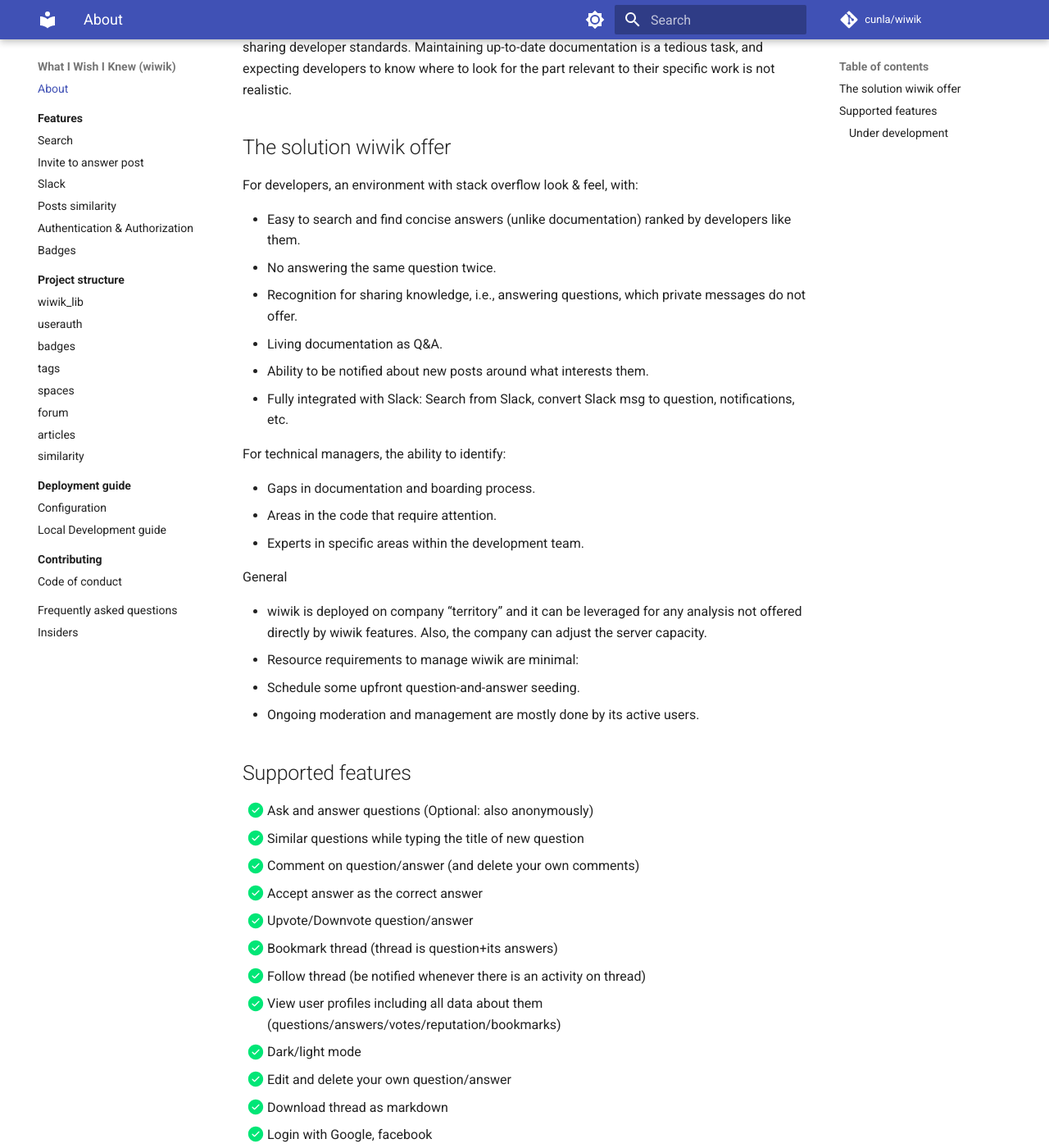
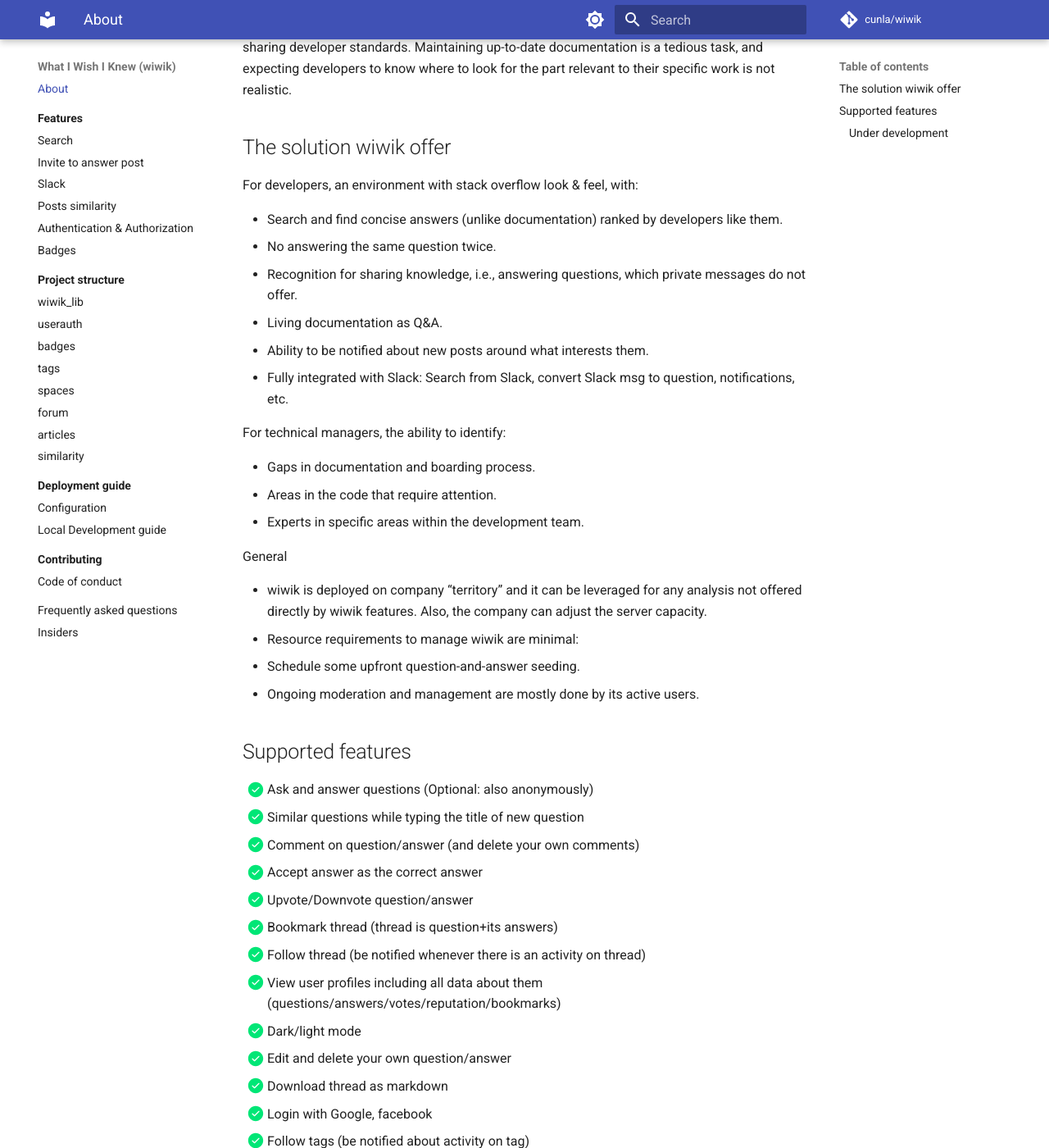
Before and after one commit to dsoftwareinc/wiwik, an MkDocs documentation site: the page built from docs/index.md, in a window 1280 px wide and 1400 px high, scrolled down 531 px. Shown: the whole window at 82% size. Built offline with MkDocs 1.6.1 and Material for MkDocs 9.7.7, drawn with Linux system fonts in a browser that asks for light colours; emoji names are drawn with the system emoji font; comment, search, counter and statistics services are not loaded; the version menu is left out.

Commit message:
fix:typos

```diff
--- a/docs/index.md
+++ b/docs/index.md
@@ -27,7 +27,7 @@
 
 For developers, an environment with stack overflow look & feel, with:
 
-- Easy to search and find concise answers (unlike documentation) ranked by developers like them.
+- Search and find concise answers (unlike documentation) ranked by developers like them.
 - No answering the same question twice.
 - Recognition for sharing knowledge, i.e., answering questions, which private messages do
   not offer.
--- a/docs/stylesheets/extra.css
+++ b/docs/stylesheets/extra.css
@@ -7,11 +7,6 @@
     }
 }
 
-.heart {
-    animation: heart 1000ms infinite;
-    color: #e91e63;
-}
-
 .tabbed-block code {
     max-height: 300px;
 }
```
Also changed, not shown: docs/deployment/configuration.md (+1 -1 lines), forum/static/css/main.css (+0 -8 lines), forum/static/markdown-cheat-sheet.md (+1 -1 lines), .github/CODE_OF_CONDUCT.md, 2 other files.
